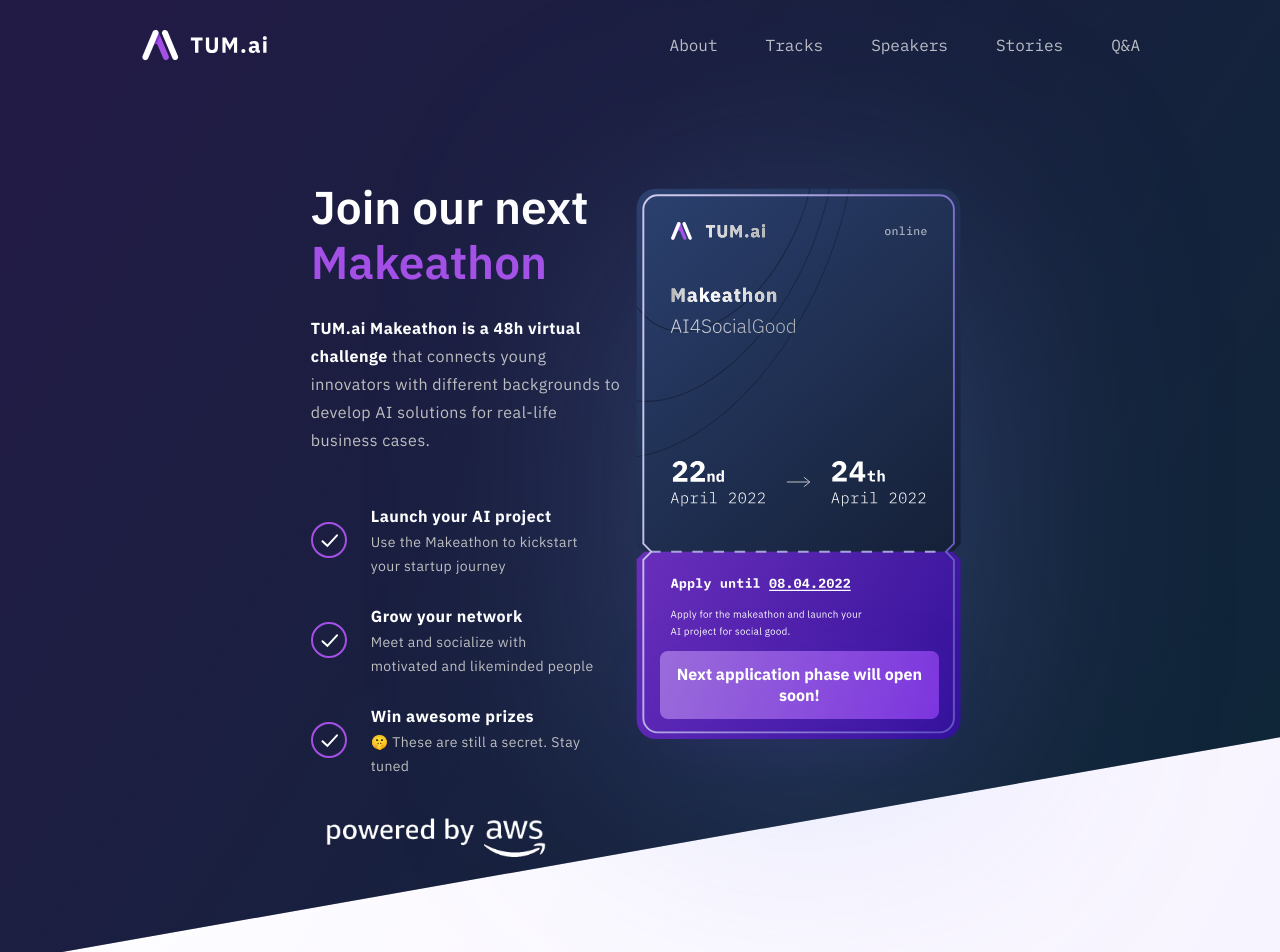
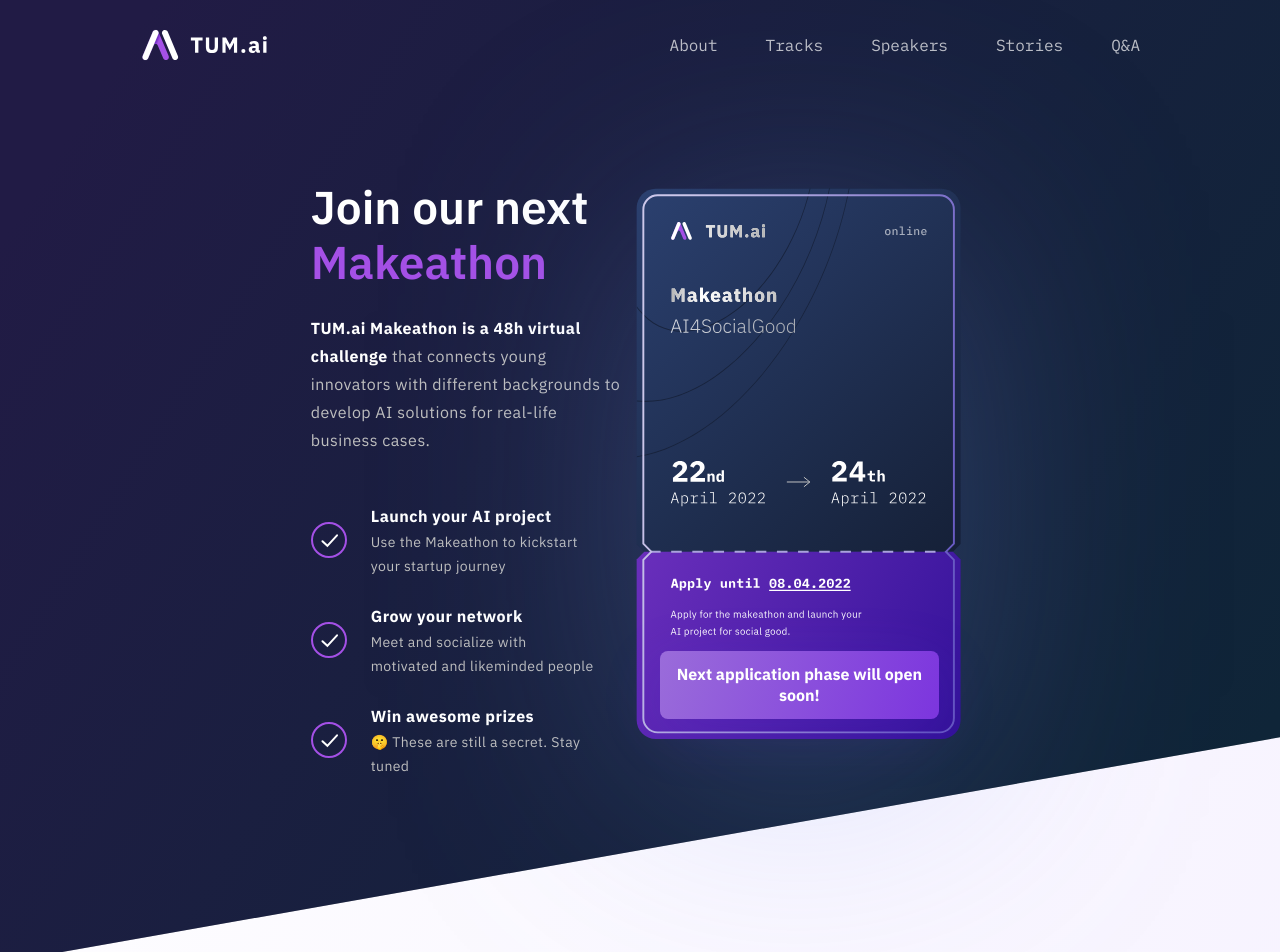
Before and after one commit to tum-ai/makeathon2022, a Next.js app: page / in a window 1280 px wide. Shown: the top 952 px of the page. Built offline with nearby package versions, Linux system fonts and the light colour scheme.

Commit message:
Hide old makeathon info

```diff
--- a/components/03_sections/hero.js
+++ b/components/03_sections/hero.js
@@ -51,11 +51,6 @@ export default function Hero(){
               </div>
             );
           })}
-          <div className={styles.Value}>
-                <div className={styles.Text}>
-                  <img src="/assets/aws_logo_white.png" alt="powered_by_aws" width={250}></img>
-                </div>
-            </div>
         </div>
       </div>
       <div className={styles.RightContainer}>
--- a/pages/index.js
+++ b/pages/index.js
@@ -32,14 +32,14 @@ export default function Home() {
         <Element name="about"></Element>
         <About />
         <Video />
-        <Roadmap />
-        <FullscreenPicture />
-        <Element name="tracks">
+        {/* <Roadmap /> */}
+        {/* <FullscreenPicture /> */}
+        {/* <Element name="tracks">
           <Tracks />
-        </Element>
-        <Element name="speakers">
+        </Element> */}
+        {/* <Element name="speakers">
           <Speakers />
-        </Element>
+        </Element> */}
         <Element name="stories">
           <Stories />
         </Element>
```
